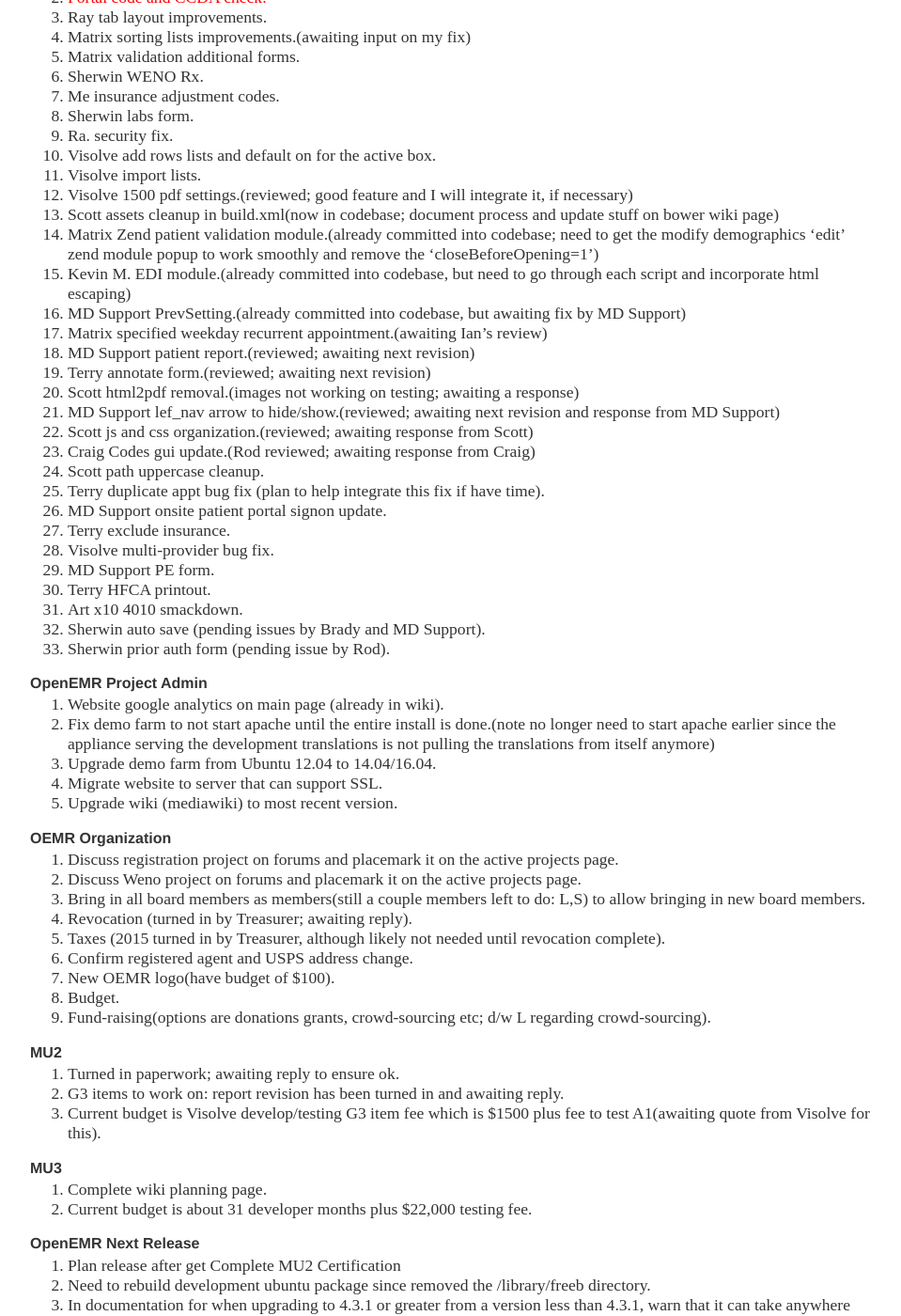
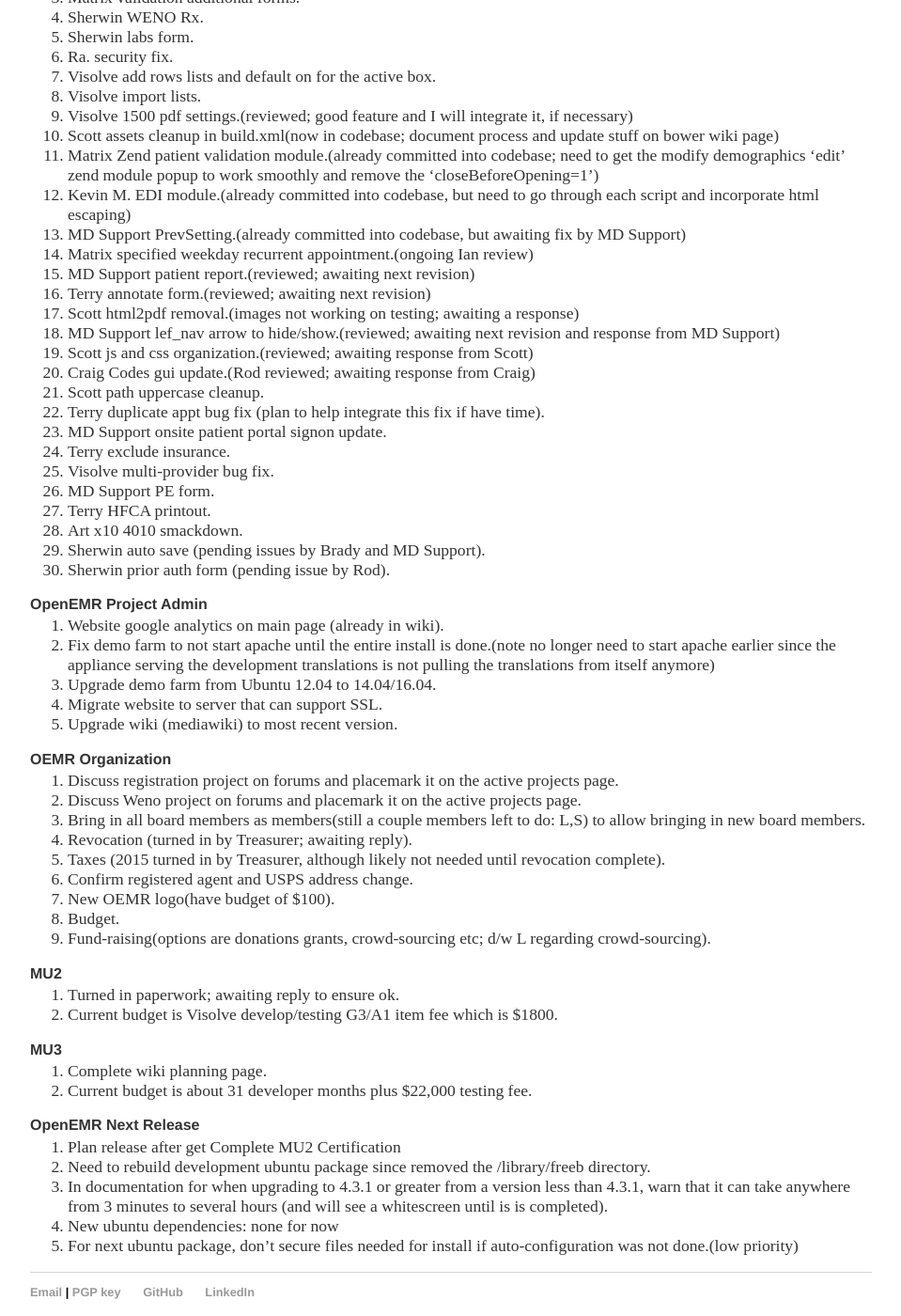
Before and after one commit to bradymiller/bradymiller.github.io, a Jekyll site: the page built from todo/index.md, in a window 1280 px wide and 1400 px high, scrolled down 374 px. Shown: the whole window at 94% size, without its empty margins (160-1119 px from the left). Built offline with Jekyll 4.4.1, drawn with Linux system fonts in a browser that asks for light colours; some of the changed text lies outside the part shown.

Commit message:
Update todo list

```diff
--- a/todo/index.md
+++ b/todo/index.md
@@ -5,16 +5,12 @@
 
 ### Expedited
 * MU2 - Turned in paperwork; awaiting reply to ensure ok.
-* MU2 - G3 items to work on: report revision has been turned in and awaiting reply.
 
 ### OpenEMR Code Reviews
 1. <span style="color: red">Ray eye form.(now working on integration)</span>
 1. <span style="color: red">Portal code and CCDA check.</span>
-1. Ray tab layout improvements.
-1. Matrix sorting lists improvements.(awaiting input on my fix)
 1. Matrix validation additional forms.
 1. Sherwin WENO Rx.
-1. Me insurance adjustment codes.
 1. Sherwin labs form.
 1. Ra. security fix.
 1. Visolve add rows lists and default on for the active box.
@@ -24,7 +20,7 @@
 1. Matrix Zend patient validation module.(already committed into codebase; need to get the modify demographics 'edit' zend module popup to work smoothly and remove the 'closeBeforeOpening=1')
 1. Kevin M. EDI module.(already committed into codebase, but need to go through each script and incorporate html escaping)
 1. MD Support PrevSetting.(already committed into codebase, but awaiting fix by MD Support)
-1. Matrix specified weekday recurrent appointment.(awaiting Ian's review)
+1. Matrix specified weekday recurrent appointment.(ongoing Ian review)
 1. MD Support patient report.(reviewed; awaiting next revision)
 1. Terry annotate form.(reviewed; awaiting next revision)
 1. Scott html2pdf removal.(images not working on testing; awaiting a response)
@@ -62,8 +58,7 @@
 
 ### MU2
 1. Turned in paperwork; awaiting reply to ensure ok.
-1. G3 items to work on: report revision has been turned in and awaiting reply.
-1. Current budget is Visolve develop/testing G3 item fee which is $1500 plus fee to test A1(awaiting quote from Visolve for this).
+1. Current budget is Visolve develop/testing G3/A1 item fee which is $1800.
 
 ### MU3
 1. Complete wiki planning page.
```
